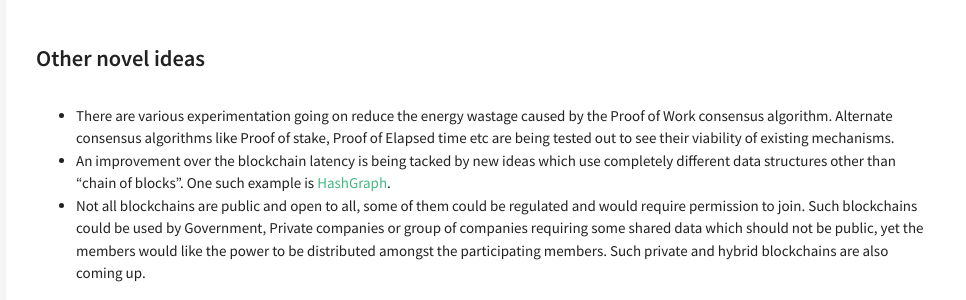
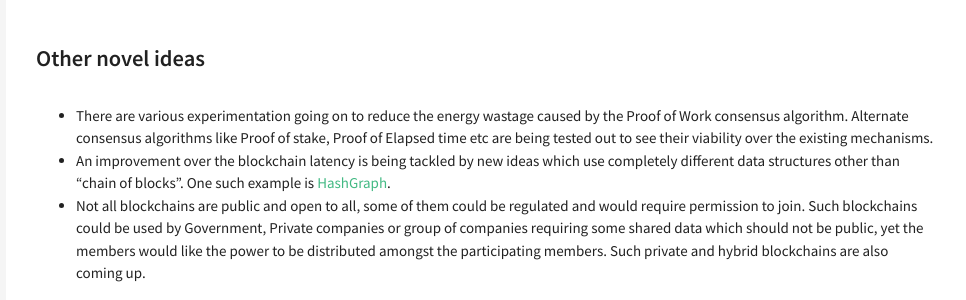
Before and after one commit to anandjoshi91/anandjoshi91.github.io, a Jekyll site: the page built from _posts/2018/2018-09-20-Blockchain--The-Internet-of-Trust.md, in a window 1280 px wide. Shown: the part 4024-4324 px from the top of the page, without its empty margins (314-1280 px from the left). Built offline with Jekyll 4.4.1, drawn with Linux system fonts in a browser that asks for light colours; comment, search, counter and statistics services are not loaded.

Commit message:
fix typos

```diff
--- a/_posts/2018/2018-09-20-Blockchain--The-Internet-of-Trust.md
+++ b/_posts/2018/2018-09-20-Blockchain--The-Internet-of-Trust.md
@@ -63,8 +63,8 @@ So next time your manager barges in and talks about doing this new project using
 </p>
 
 ### Other novel ideas
-- There are various experimentation going on reduce the energy wastage caused by the Proof of Work consensus algorithm. Alternate consensus algorithms like Proof of stake, Proof of Elapsed time etc are being tested out to see their viability of existing mechanisms.
-- An improvement over the blockchain latency is being tacked by new ideas which use completely different data structures other than "chain of blocks". One such example is [HashGraph](https://www.hederahashgraph.com/).
+- There are various experimentation going on to reduce the energy wastage caused by the Proof of Work consensus algorithm. Alternate consensus algorithms like Proof of stake, Proof of Elapsed time etc are being tested out to see their viability over the existing mechanisms.
+- An improvement over the blockchain latency is being tackled by new ideas which use completely different data structures other than "chain of blocks". One such example is [HashGraph](https://www.hederahashgraph.com/).
 - Not all blockchains are public and open to all, some of them could be regulated and would require permission to join. Such blockchains could be used by Government, Private companies or group of companies requiring some shared data which should not be public, yet the members would like the power to be distributed amongst the participating members. Such private and hybrid blockchains are also coming up.
 
 ## Next
```
